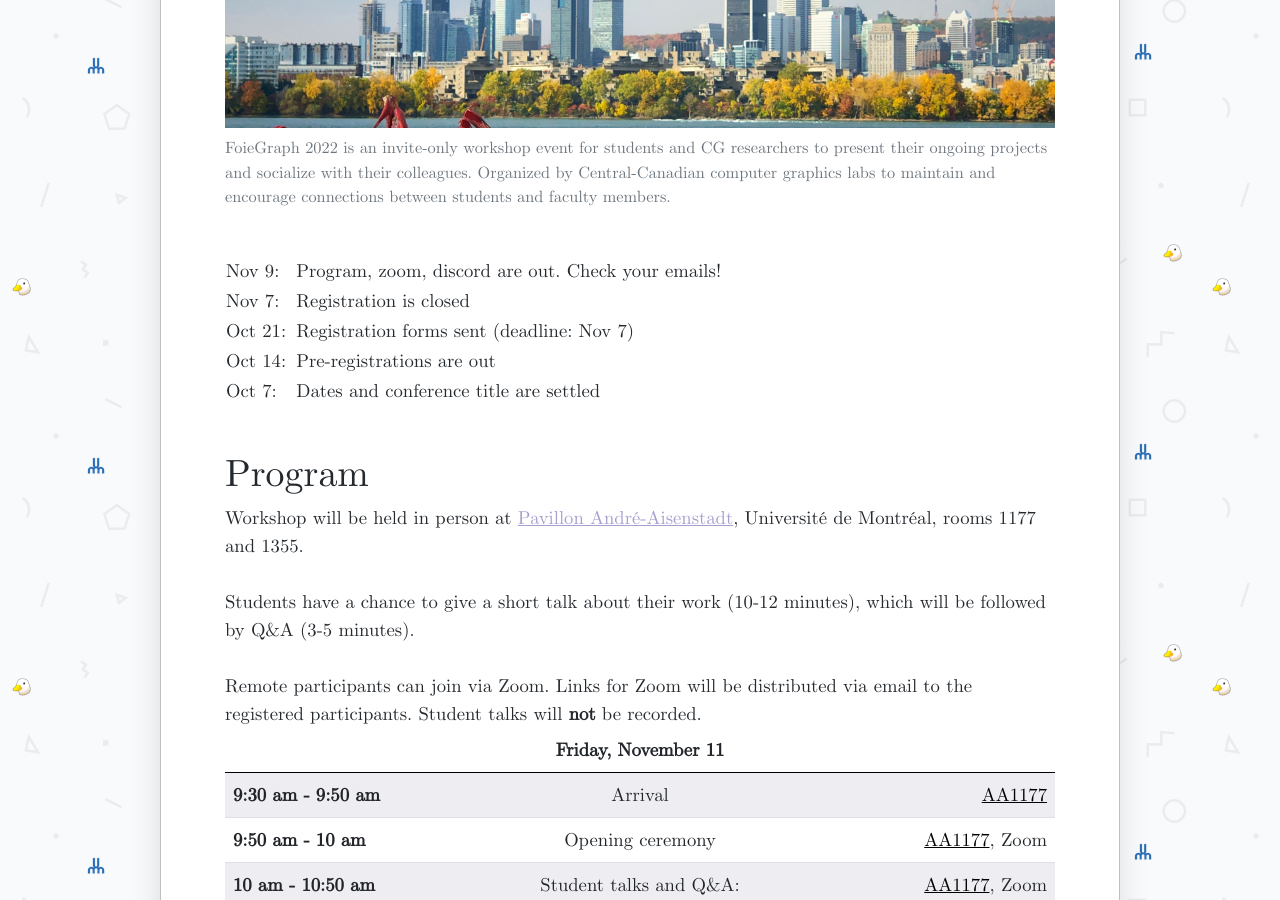
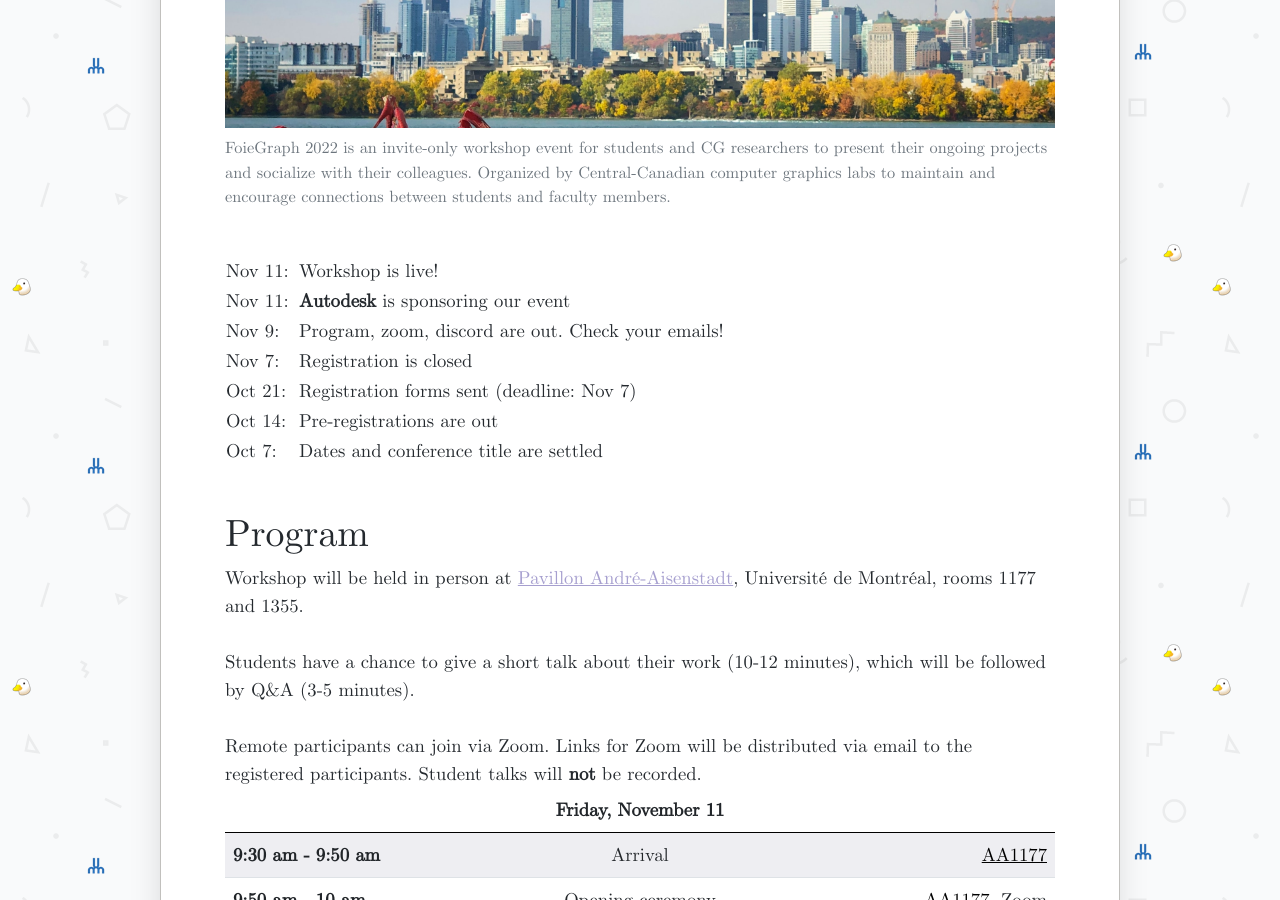
Before and after one commit to foiegraph2022/foiegraph2022.github.io, a Jekyll site: the page built from docs/index.md, in a window 1280 px wide and 900 px high, scrolled down 822 px. Built offline with Jekyll 4.4.1, drawn with Linux system fonts in a browser that asks for light colours; nearby versions of some CDN libraries.

Commit message:
sponsors

```diff
--- a/docs/index.md
+++ b/docs/index.md
@@ -14,6 +14,8 @@
 
 |   |   |   |
 |---|---|---|
+|  Nov 11: |   | Workshop is live!|
+|  Nov 11: |   | **Autodesk** is sponsoring our event |
 |  Nov 9: |   | Program, zoom, discord are out. Check your emails!|
 |  Nov 7: |   | Registration is closed|
 |  Oct 21: |   | Registration forms sent (deadline: Nov 7)|
@@ -175,6 +177,18 @@
 </tbody>
 </table>
 
+# Sponsors
+<div class="row">
+  <div class="col-4">
+    <figure class="figure">
+        <img src="/assets/autodesk-logo-1.svg" class="figure-img img-fluid rounded" alt="...">
+    </figure>
+  </div>
+  <div class="col-8">
+
+  </div>
+</div>
+
 # Venue
 
 <div class="row">
```
Also changed, not shown: docs/assets/autodesk-logo-1.svg (added).
